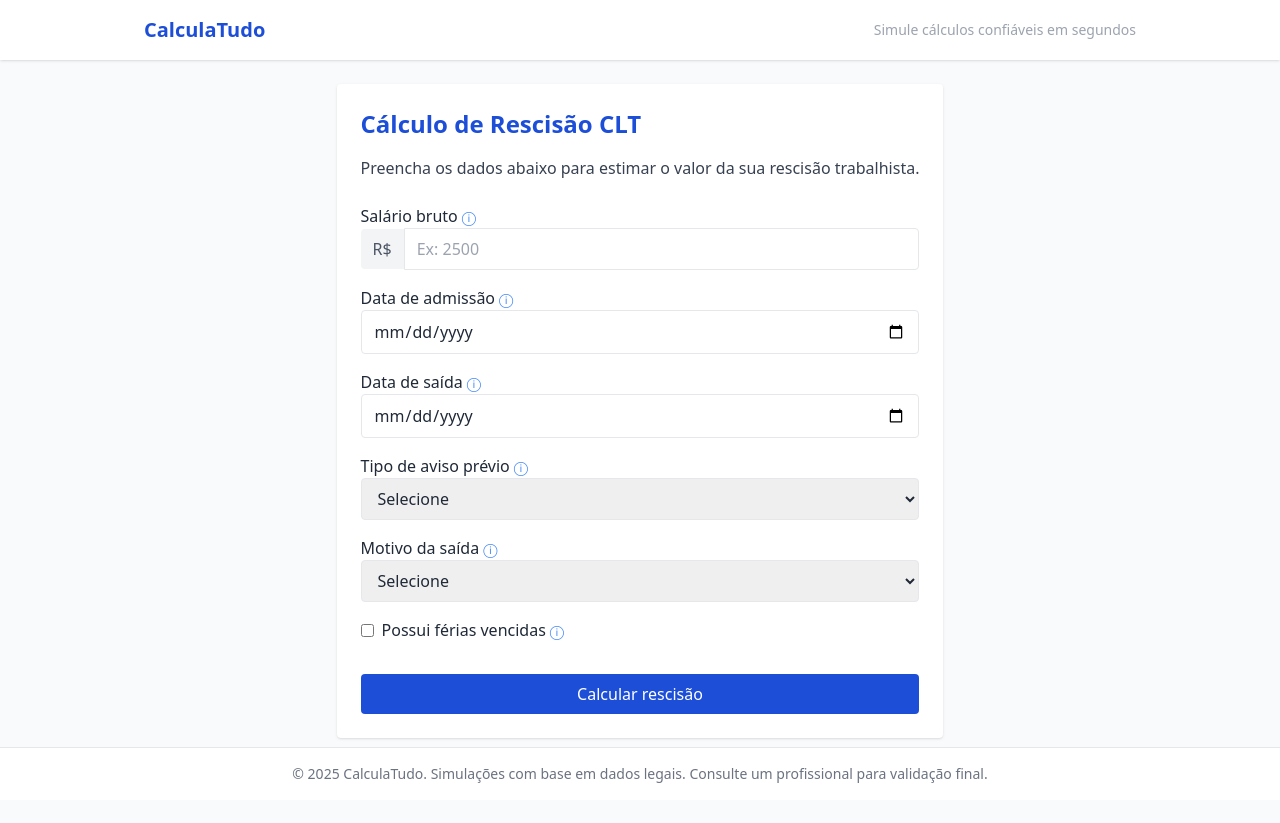
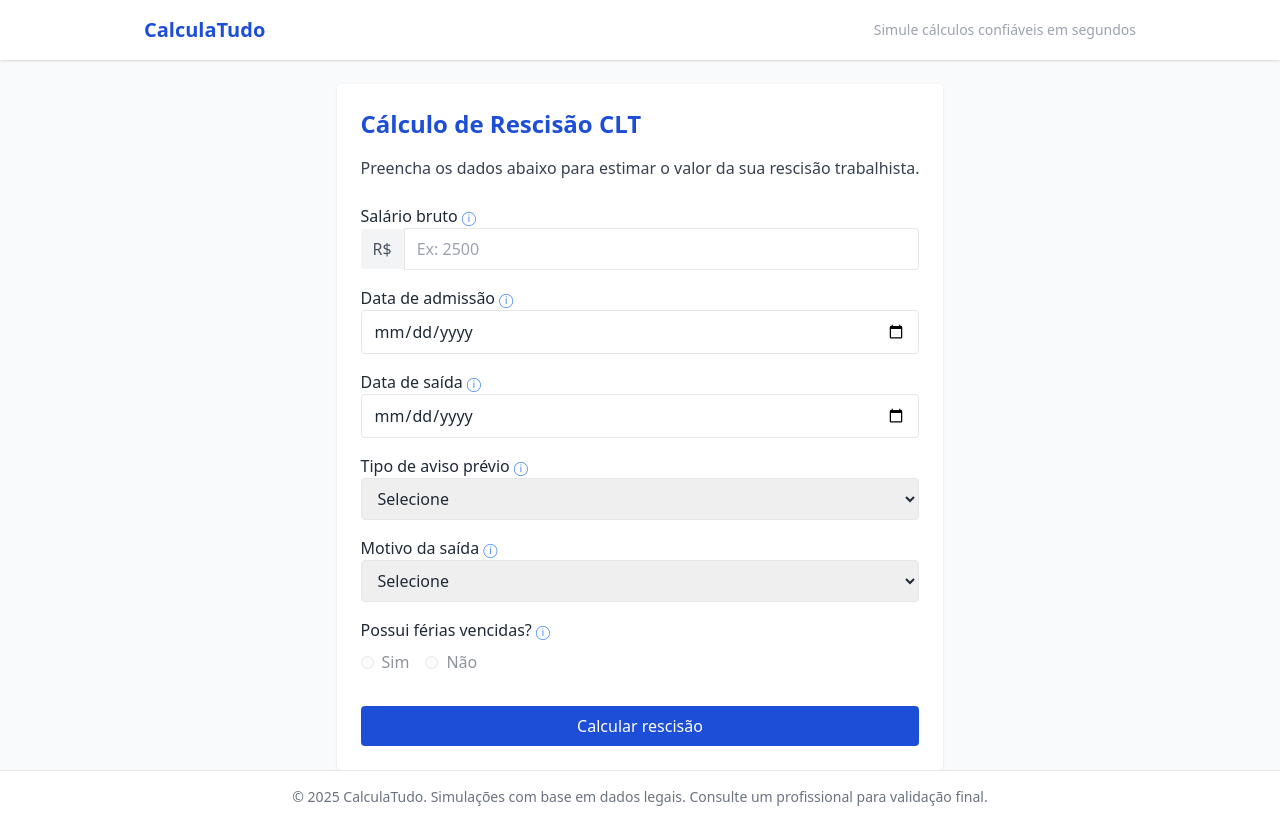
Before and after one commit to mylenosa/calculatudo, a React (Vite) app: page /rescisao in a window 1280 px wide. Before the commit the page ends 800 px from the top, so only its background shows below. Built offline with nearby package versions, Linux system fonts and the light colour scheme.

Commit message:
feat: melhorias no cálculo, UX de férias vencidas e formatação monetária

```diff
--- a/src/pages/calculadoras/Rescisao.tsx
+++ b/src/pages/calculadoras/Rescisao.tsx
@@ -7,10 +7,18 @@ export default function Rescisao() {
   const [admissao, setAdmissao] = useState('');
   const [saida, setSaida] = useState('');
   const [aviso, setAviso] = useState('');
-  const [feriasVencidas, setFeriasVencidas] = useState(false);
+  const [feriasVencidas, setFeriasVencidas] = useState<boolean | null>(null);
   const [motivo, setMotivo] = useState('');
   const [resultado, setResultado] = useState<ResultadoDetalhado | null>(null);
   const [erros, setErros] = useState<{ [key: string]: string }>({});
+
+  function temDireitoAFeriasVencidas(dataAdmissao: string, dataSaida: string): boolean {
+    if (!dataAdmissao || !dataSaida) return false;
+    const adm = new Date(dataAdmissao);
+    const sai = new Date(dataSaida);
+    const diff = sai.getTime() - adm.getTime();
+    return diff >= 365 * 24 * 60 * 60 * 1000;
+  }
 
   const calcular = () => {
     const novosErros: { [key: string]: string } = {};
@@ -20,6 +28,9 @@ export default function Rescisao() {
     if (!saida) novosErros.saida = 'Informe a data de saída.';
     if (!motivo) novosErros.motivo = 'Selecione o motivo da saída.';
     if (!aviso) novosErros.aviso = 'Selecione o tipo de aviso prévio.';
+    if (feriasVencidas === null && temDireitoAFeriasVencidas(admissao, saida)) {
+      novosErros.feriasVencidas = 'Informe se possui férias vencidas.';
+    }
 
     if (Object.keys(novosErros).length > 0) {
       setErros(novosErros);
@@ -27,7 +38,6 @@ export default function Rescisao() {
     }
 
     setErros({});
-
     const salarioNum = parseFloat(salario);
     if (isNaN(salarioNum)) return;
 
@@ -37,7 +47,7 @@ export default function Rescisao() {
       dataSaida: saida,
       motivo,
       aviso,
-      feriasVencidas,
+      feriasVencidas: feriasVencidas || false,
     });
 
     setResultado(total);
@@ -46,12 +56,12 @@ export default function Rescisao() {
   return (
     <div className="max-w-3xl mx-auto p-6 bg-white rounded shadow mt-6">
       <h1 className="text-2xl font-bold mb-4 text-blue-700">Cálculo de Rescisão CLT</h1>
-
       <p className="mb-6 text-gray-700">
         Preencha os dados abaixo para estimar o valor da sua rescisão trabalhista.
       </p>
 
       <div className="grid gap-4">
+        {/* Salário */}
         <div>
           <label className="block font-medium">
             Salário bruto
@@ -70,6 +80,7 @@ export default function Rescisao() {
           {erros.salario && <p className="text-red-500 text-sm">{erros.salario}</p>}
         </div>
 
+        {/* Admissão */}
         <div>
           <label className="block font-medium">
             Data de admissão
@@ -84,6 +95,7 @@ export default function Rescisao() {
           {erros.admissao && <p className="text-red-500 text-sm">{erros.admissao}</p>}
         </div>
 
+        {/* Saída */}
         <div>
           <label className="block font-medium">
             Data de saída
@@ -98,6 +110,7 @@ export default function Rescisao() {
           {erros.saida && <p className="text-red-500 text-sm">{erros.saida}</p>}
         </div>
 
+        {/* Aviso prévio */}
         <div>
           <label className="block font-medium">
             Tipo de aviso prévio
@@ -116,6 +129,7 @@ export default function Rescisao() {
           {erros.aviso && <p className="text-red-500 text-sm">{erros.aviso}</p>}
         </div>
 
+        {/* Motivo */}
         <div>
           <label className="block font-medium">
             Motivo da saída
@@ -134,16 +148,43 @@ export default function Rescisao() {
           {erros.motivo && <p className="text-red-500 text-sm">{erros.motivo}</p>}
         </div>
 
-        <div className="flex items-center gap-2">
-          <input
-            type="checkbox"
-            checked={feriasVencidas}
-            onChange={e => setFeriasVencidas(e.target.checked)}
-          />
-          <label>
-            Possui férias vencidas
+        {/* Férias vencidas */}
+        <div>
+          <label className="block font-medium">
+            Possui férias vencidas?
             <Tooltip message="Você já completou 12 meses de trabalho e ainda não tirou férias?" />
           </label>
+          <div className="flex gap-4 mt-2">
+            <label className={`flex items-center gap-2 ${!temDireitoAFeriasVencidas(admissao, saida) ? 'opacity-50' : ''}`}>
+              <input
+                type="radio"
+                name="ferias"
+                value="sim"
+                disabled={!temDireitoAFeriasVencidas(admissao, saida)}
+                checked={feriasVencidas === true}
+                onChange={() => setFeriasVencidas(true)}
+              />
+              Sim
+            </label>
+
+            <label className={`flex items-center gap-2 ${!temDireitoAFeriasVencidas(admissao, saida) ? 'opacity-50' : ''}`}>
+              <input
+                type="radio"
+                name="ferias"
+                value="nao"
+                disabled={!temDireitoAFeriasVencidas(admissao, saida)}
+                checked={feriasVencidas === false}
+                onChange={() => setFeriasVencidas(false)}
+              />
+              Não
+            </label>
+          </div>
+          {erros.feriasVencidas && <p className="text-red-500 text-sm">{erros.feriasVencidas}</p>}
+          {admissao && saida && !temDireitoAFeriasVencidas(admissao, saida) && (
+            <p className="text-sm text-yellow-600 mt-1">
+              ⚠️ Pelo tempo informado, você ainda não tem direito a férias vencidas.
+            </p>
+          )}
         </div>
 
         <button
@@ -157,20 +198,20 @@ export default function Rescisao() {
           <div className="mt-6 bg-blue-50 border-l-4 border-blue-400 text-blue-900 p-4 rounded">
             <p className="font-medium mb-2">Resultado estimado:</p>
             <ul className="text-sm mb-3 space-y-1">
-              <li>🔹 Saldo de salário: <strong>R$ {resultado.saldoSalario.toFixed(2)}</strong></li>
-              <li>🔹 Aviso prévio: <strong>R$ {resultado.avisoPrevio.toFixed(2)}</strong></li>
-              <li>🔹 13º proporcional: <strong>R$ {resultado.decimoTerceiro.toFixed(2)}</strong></li>
-              <li>🔹 Férias proporcionais: <strong>R$ {resultado.feriasProporcionais.toFixed(2)}</strong></li>
-              <li>🔹 1/3 de férias: <strong>R$ {resultado.umTercoFerias.toFixed(2)}</strong></li>
+              <li>🔹 Saldo de salário: <strong>R$ {resultado.saldoSalario.toLocaleString('pt-BR', { style: 'currency', currency: 'BRL' })}</strong></li>
+              <li>🔹 Aviso prévio: <strong>R$ {resultado.avisoPrevio.toLocaleString('pt-BR', { style: 'currency', currency: 'BRL' })}</strong></li>
+              <li>🔹 13º proporcional: <strong>R$ {resultado.decimoTerceiro.toLocaleString('pt-BR', { style: 'currency', currency: 'BRL' })}</strong></li>
+              <li>🔹 Férias proporcionais: <strong>R$ {resultado.feriasProporcionais.toLocaleString('pt-BR', { style: 'currency', currency: 'BRL' })}</strong></li>
+              <li>🔹 1/3 de férias: <strong>R$ {resultado.umTercoFerias.toLocaleString('pt-BR', { style: 'currency', currency: 'BRL' })}</strong></li>
               {resultado.feriasVencidas > 0 && (
-                <li>🔹 Férias vencidas: <strong>R$ {resultado.feriasVencidas.toFixed(2)}</strong></li>
+                <li>🔹 Férias vencidas: <strong>R$ {resultado.feriasVencidas.toLocaleString('pt-BR', { style: 'currency', currency: 'BRL' })}</strong></li>
               )}
               {resultado.multaFgts > 0 && (
-                <li>🔹 Multa de 40% do FGTS: <strong>R$ {resultado.multaFgts.toFixed(2)}</strong></li>
+                <li>🔹 Multa de 40% do FGTS: <strong>R$ {resultado.multaFgts.toLocaleString('pt-BR', { style: 'currency', currency: 'BRL' })}</strong></li>
               )}
             </ul>
             <p className="text-xl font-bold">
-              Total estimado: R$ {resultado.total.toFixed(2)}
+              Total estimado: {resultado.total.toLocaleString('pt-BR', { style: 'currency', currency: 'BRL' })}
             </p>
             <p className="text-xs text-gray-600 mt-2">
               Este valor é uma simulação com base na CLT. Consulte um contador para casos específicos.
```
